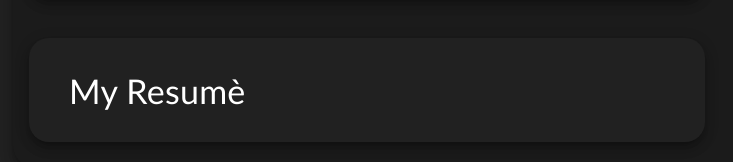
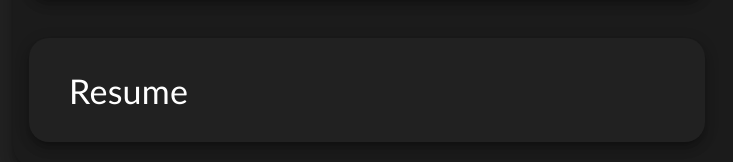
Before and after one commit to strobosco/personal-website, a Next.js app: page / in a window 1280 px wide. Shown: the part 2440-2602 px from the top of the page, without its empty margins (171-904 px from the left). Built offline with nearby package versions, Linux system fonts and the light colour scheme.

Commit message:
Updated footer

```diff
--- a/components/Footer.tsx
+++ b/components/Footer.tsx
@@ -33,7 +33,7 @@ const Footer: NextPage = () => {
         >
           <CardContent sx={{ color: "white" }}>
             <Typography variant="h3" sx={{ fontFamily: "Gill Sans" }}>
-              Let's connect!
+              {"Let's connect!"}
             </Typography>
             <Card
               raised={true}
@@ -128,7 +128,7 @@ const Footer: NextPage = () => {
                           variant="h4"
                           sx={{ fontFamily: "Gill Sans" }}
                         >
-                          My Resumè
+                          Resume
                         </Typography>
                       </IconButton>
                     </a>
```
